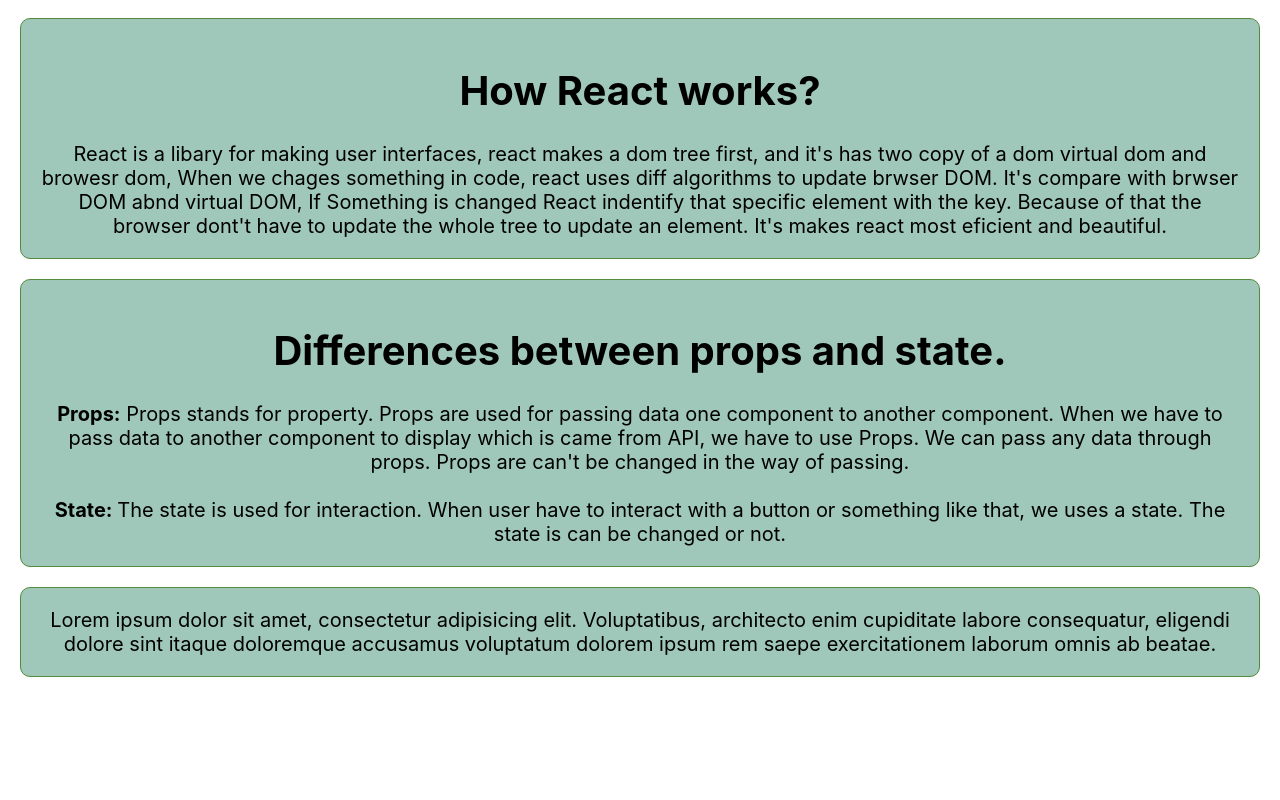
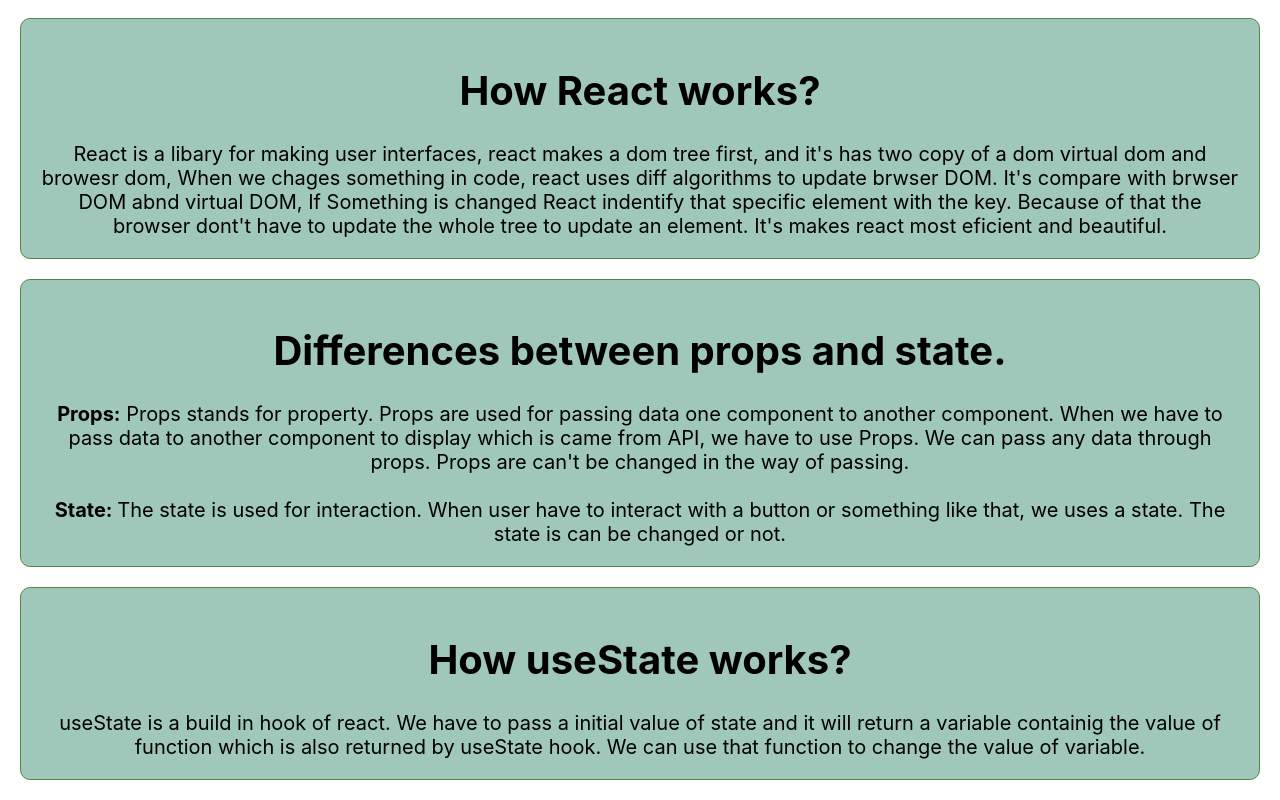
Before and after one commit to MohammadIqbalHossain/choose-a-book, a React (Create React App) app: page / in a window 1280 px wide. Shown: the part 2286-3086 px from the top of the page. Before the commit the page ends 2983 px from the top, so only its background shows below. Built offline with nearby package versions, Linux system fonts and the light colour scheme.

Commit message:
All answers added

```diff
--- a/src/components/Answers/Answers.css
+++ b/src/components/Answers/Answers.css
@@ -3,7 +3,7 @@
 
 }
 
-.ans-container P{
+.ans-container div{
     background-color: #9fc7ba;
     padding: 20px;
     border: 1px solid #548a3e;
--- a/src/components/Answers/Answers.js
+++ b/src/components/Answers/Answers.js
@@ -4,20 +4,23 @@
 const Answers = () => {
     return (
         <div className="ans-container">
-            <p>
+            <div>
                 <h1>How React works?</h1>
                  React is a libary for making user interfaces, react makes a dom tree first, and it's has two copy of a dom virtual dom and browesr dom, When we chages something in code, react uses diff algorithms to update brwser DOM. It's compare with brwser DOM abnd virtual DOM, If Something is changed React indentify that specific element with the key. Because of that the browser dont't have to update the whole tree to update an element. It's makes react most eficient and beautiful.
-            </p>
+            </div>
 
-            <p>
+            <div>
                <h1>Differences between props and state.</h1>
                 <strong>Props:</strong> Props stands for property. Props are used for passing data one component to another component. When we have to pass data to another component to display which is came from API, we have to use Props. We can pass any data through props. Props are can't be changed in the way of passing.
                 <br />
                 <br />
                 <strong>State: </strong> The state is used for interaction. When user have to interact with a button or something like that, we uses a state. The state is can be changed or not.
-            </p>
+            </div>
 
-            <p>Lorem ipsum dolor sit amet, consectetur adipisicing elit. Voluptatibus, architecto enim cupiditate labore consequatur, eligendi dolore sint itaque doloremque accusamus voluptatum dolorem ipsum rem saepe exercitationem laborum omnis ab beatae.</p>
+            <div>
+                <h1>How useState works?</h1>
+                useState is a build in hook of react. We have to pass a initial value of state and it will return a variable containig the value of function which is also returned by useState hook. We can use that function to change the value of variable.
+            </div>
         </div>
     );
 };
```
